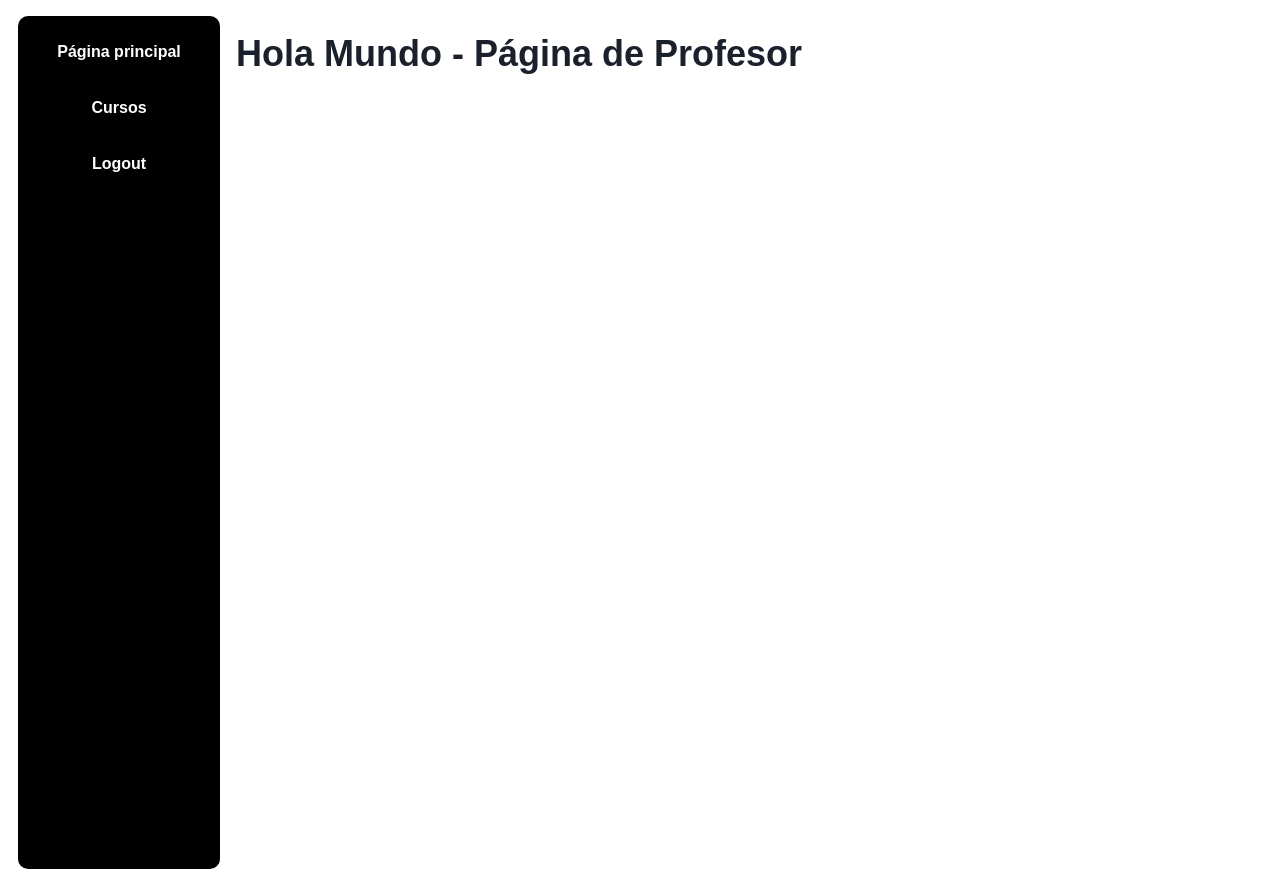
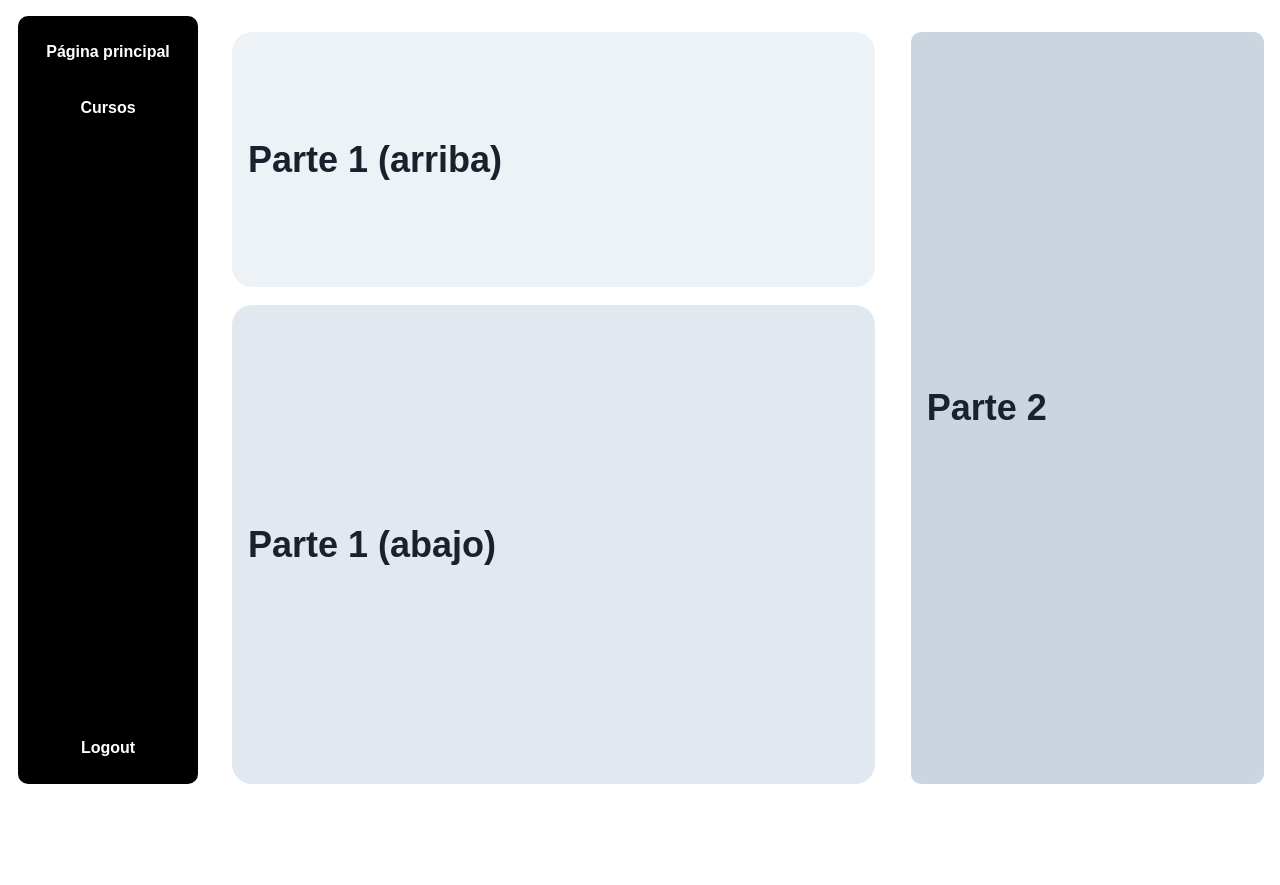
Before and after one commit to maxborquez/Grupo3_Plataforma-cursos, a Next.js app in the folder frontend/: page /profesorPages/profesor in a window 1280 px wide. After the commit the page ends 800 px from the top, so only its background shows below. Built offline with nearby package versions, Linux system fonts and the light colour scheme.

Commit message:
posible estructura dashboard

```diff
--- a/frontend/pages/profesorPages/profesor.js
+++ b/frontend/pages/profesorPages/profesor.js
@@ -6,48 +6,100 @@ const ProfesorPage = () => {
   const router = useRouter();
 
   const handleLogout = () => {
-    // Elimina la cookie que contiene el token JWT
     Cookies.remove('jwtToken');
-    // Redirige al usuario a la página de inicio de sesión después de cerrar sesión
     router.push('/login');
   };
 
   return (
-    <Box display="flex">
+    <Box display="flex" minHeight="100vh">
       {/* Barra lateral */}
       <Box
         bg="black"
         color="white"
-        w="202px"
-        h="853.145px"
+        w="180px"
         flexShrink={0}
+        p={4}
+        borderRadius="10px"
+        fontFamily="Baloo Bhai, sans-serif"
+        mt={4}
         mb={4}
-        mt={4}
-        ml={18} // Ajusta el valor para el margen izquierdo deseado (18px)
-        p={4}
-        borderRadius="10px" // Ajusta el valor para obtener esquinas más o menos redondeadas
-        fontFamily="Baloo Bhai, sans-serif" // Agregar la fuente Baloo Bhai a la barra lateral
+        ml={18}
+        display="flex"
+        flexDirection="column"
+        justifyContent="space-between"
+        alignItems="center"
       >
+        {/* Contenido de la barra lateral */}
         <Stack spacing={4}>
-          {/* Aquí coloca cualquier contenido adicional para la barra lateral */}
           <Button onClick={() => router.push('/profesor')} variant="ghost" color="white" colorScheme="whiteAlpha">
             Página principal
           </Button>
           <Button onClick={() => router.push('/profesor/cursos')} variant="ghost" color="white" colorScheme="whiteAlpha">
             Cursos
           </Button>
+        </Stack>
+
+        {/* Botón de Logout en la parte inferior */}
+        <Box mt="auto">
           <Button onClick={handleLogout} variant="ghost" color="white" colorScheme="whiteAlpha">
             Logout
           </Button>
-        </Stack>
+        </Box>
       </Box>
 
-      {/* Contenido principal */}
-      <Box p={4} mt={4} fontFamily="Baloo Bhai, sans-serif"> {/* Agregar la fuente Baloo Bhai al contenido principal */}
-        <Heading as="h1" size="xl">
-          Hola Mundo - Página de Profesor
-        </Heading>
-        {/* Aquí coloca el contenido de tu página de administrador */}
+      {/* Contenido principal dividido en dos partes */}
+      <Box p={4} mt={4} ml={18} flexGrow={1} fontFamily="Baloo Bhai, sans-serif" display="flex">
+        {/* Primera parte, dividida horizontalmente */}
+        <Box flex="2" display="flex" flexDirection="column">
+          {/* Parte superior más pequeña */}
+          <Box
+            flex="1"
+            p={4}
+            borderRadius="20px" // Bordes redondeados para esta parte
+            bg="gray.100" // Color de fondo para destacar la diferencia
+            textAlign="center" // Centrar el contenido horizontalmente
+            display="flex"
+            alignItems="center" // Centrar el contenido verticalmente
+            mb={18} // Margen inferior de 18px para separar de la parte inferior
+          >
+            <Heading as="h1" size="xl">
+              Parte 1 (arriba)
+            </Heading>
+          </Box>
+
+          {/* Parte inferior más grande */}
+          <Box
+            flex="2" // Ajustar el valor para que sea más grande que la parte de la derecha
+            p={4}
+            borderRadius="20px" // Bordes redondeados para esta parte
+            bg="gray.200" // Color de fondo para destacar la diferencia
+            textAlign="center" // Centrar el contenido horizontalmente
+            display="flex"
+            alignItems="center" // Centrar el contenido verticalmente
+          >
+            <Heading as="h1" size="xl">
+              Parte 1 (abajo)
+            </Heading>
+          </Box>
+        </Box>
+
+        {/* Espacio de 18px para separar las partes del centro y la parte de la derecha */}
+        <Box mx={18} />
+
+        {/* Segunda parte en el lado derecho */}
+        <Box
+          flex="1"
+          p={4}
+          borderRadius="10px" // Bordes redondeados para esta parte
+          bg="gray.300" // Color de fondo para destacar la diferencia
+          textAlign="center" // Centrar el contenido horizontalmente
+          display="flex"
+          alignItems="center" // Centrar el contenido verticalmente
+        >
+          <Heading as="h1" size="xl">
+            Parte 2
+          </Heading>
+        </Box>
       </Box>
     </Box>
   );
```
